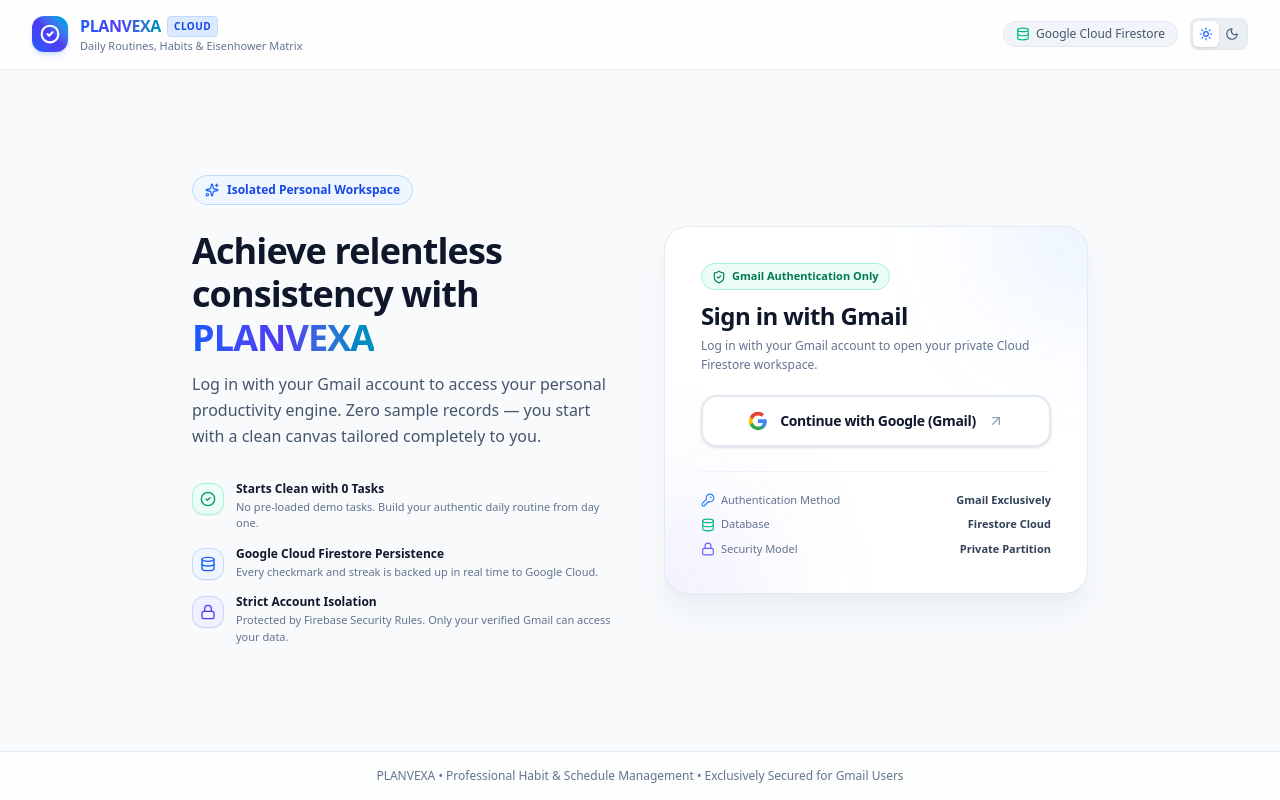
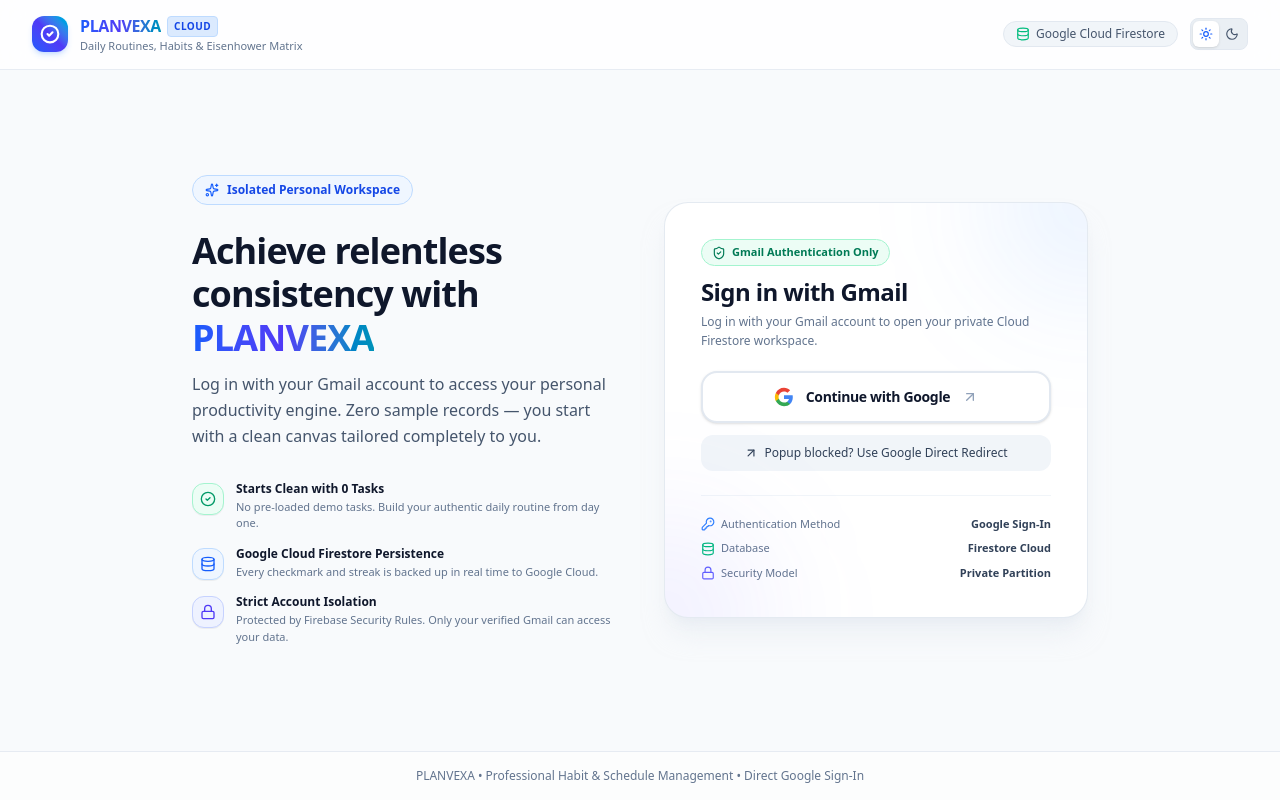
Before and after one commit to Princereddy/Tasks-Schedules-checklist-Tracker, a React (Vite) app: page / in a window 1280 px wide. Built offline with nearby package versions, Linux system fonts and the light colour scheme; no server answers.

Commit message:
feat: remove Gmail-only restriction for Google auth
Lifted the @gmail.com email domain requirement to support all Google-authenticated accounts. Updated authentication flow to better handle session restoration and clarified error messaging for Firebase configuration issues.

```diff
--- a/src/App.tsx
+++ b/src/App.tsx
@@ -712,7 +712,7 @@
 
   const unreadNotifsCount = notifications.filter((n) => !n.read).length;
 
-  // Full-Page Auth Wall: users must log in with Gmail first before accessing the dashboard
+  // Full-Page Auth Wall: users must log in with Google to access their workspace
   if (!currentUser) {
     return (
       <FullPageLogin
--- a/src/components/FullPageLogin.tsx
+++ b/src/components/FullPageLogin.tsx
@@ -22,7 +22,6 @@
 interface FullPageLoginProps {
   onGoogleOAuthLogin: () => Promise<void>;
   onGoogleRedirectLogin?: () => Promise<void>;
-  onGmailLogin?: (email: string, displayName?: string) => Promise<void>;
   themeMode: ThemeMode;
   onThemeChange: (mode: ThemeMode) => void;
 }
@@ -58,15 +57,19 @@
       if (code === 'auth/unauthorized-domain' || msg.includes('unauthorized-domain') || msg.includes('unauthorized domain')) {
         setUnauthorizedDomainNotice(true);
         setErrorMessage(
-          'Firebase Domain Authorization Required: This hosting domain is not yet in your Firebase Authorized Domains list.'
+          'Firebase Domain Authorization Notice: If you recently added planvexa.vercel.app to Firebase Authorized Domains, Google servers may take 1-3 minutes to propagate. Please verify your Firebase Console settings.'
+        );
+      } else if (code === 'auth/operation-not-allowed' || msg.includes('operation-not-allowed')) {
+        setErrorMessage(
+          'Google Provider Disabled: Google Sign-in provider is not enabled in Firebase Console (Authentication > Sign-in method > Google). Please enable it in Firebase Console.'
         );
       } else if (code === 'auth/popup-blocked' || msg.includes('popup') || msg.includes('blocked')) {
         setIsPopupBlocked(true);
         setErrorMessage(
-          'Your browser blocked the Google authentication popup. Please click "Open in New Tab" or use Direct Redirect.'
+          'Your browser blocked the Google authentication popup. Please click "Popup blocked? Use Google Direct Redirect" below or open in a new tab.'
         );
       } else if (code === 'auth/popup-closed-by-user') {
-        setErrorMessage('Sign-in popup was closed before completing. Please click below to try again.');
+        setErrorMessage('Sign-in popup was closed before completing. Please click Continue with Google to try again.');
       } else if (code === 'auth/cancelled-popup-request') {
         // Another popup was opened, ignore
       } else {
@@ -345,8 +348,8 @@
                 </div>
               )}
 
-              {/* Primary Google Login Button */}
-              <div className="space-y-4">
+              {/* Primary Google Login Button and Redirect Options */}
+              <div className="space-y-3">
                 <button
                   id="btn-google-login-primary"
                   type="button"
@@ -383,16 +386,29 @@
                         />
                       </svg>
                       <span className="text-sm font-bold text-slate-900 dark:text-white tracking-tight">
-                        {unauthorizedDomainNotice ? 'Retry Google Login' : 'Continue with Google (Gmail)'}
+                        {unauthorizedDomainNotice ? 'Retry Google Login' : 'Continue with Google'}
                       </span>
                       <ArrowUpRight className="w-4 h-4 text-slate-400 group-hover:text-blue-600 dark:group-hover:text-blue-400 transition-colors" />
                     </>
                   )}
                 </button>
 
+                {/* Direct Google Redirect button for blocked popups or mobile */}
+                {onGoogleRedirectLogin && (
+                  <button
+                    type="button"
+                    onClick={onGoogleRedirectLogin}
+                    disabled={isOAuthSubmitting}
+                    className="w-full py-2.5 px-3 rounded-xl bg-slate-100 hover:bg-slate-200 dark:bg-slate-800 dark:hover:bg-slate-700 text-slate-700 dark:text-slate-300 font-medium text-xs flex items-center justify-center gap-1.5 transition-colors cursor-pointer"
+                  >
+                    <ArrowUpRight className="w-3.5 h-3.5" />
+                    <span>Popup blocked? Use Google Direct Redirect</span>
+                  </button>
+                )}
+
                 {/* If in iframe: Helper link to open in new tab */}
                 {isInIframe && (
-                  <div className="text-center pt-1">
+                  <div className="text-center pt-0.5">
                     <button
                       type="button"
                       onClick={handleOpenInNewWindow}
@@ -412,7 +428,7 @@
                     <KeyRound className="w-3.5 h-3.5 text-blue-500" />
                     <span>Authentication Method</span>
                   </span>
-                  <span className="font-semibold text-slate-700 dark:text-slate-300">Gmail Exclusively</span>
+                  <span className="font-semibold text-slate-700 dark:text-slate-300">Google Sign-In</span>
                 </div>
                 <div className="flex items-center justify-between">
                   <span className="flex items-center gap-1.5 font-medium">
@@ -438,7 +454,7 @@
 
       {/* Footer */}
       <footer className="w-full border-t border-slate-200/80 dark:border-slate-800/80 py-4 px-4 text-center text-xs text-slate-500 dark:text-slate-400 bg-white/60 dark:bg-slate-900/60">
-        PLANVEXA • Professional Habit &amp; Schedule Management • Exclusively Secured for Gmail Users
+        PLANVEXA • Professional Habit &amp; Schedule Management • Direct Google Sign-In
       </footer>
 
     </div>
--- a/src/lib/firebase.ts
+++ b/src/lib/firebase.ts
@@ -121,12 +121,13 @@
       await saveUserProfileDoc(profile);
       emitAuthStateChange(profile);
     } else {
-      // If Firebase Auth is not active, maintain verified Gmail session if present
-      const stored = getStoredUserProfile();
-      if (stored && (stored.authProvider === 'gmail' || stored.email?.endsWith('@gmail.com'))) {
+      // If Firebase Auth is not active or still restoring, maintain existing active session
+      const stored = getStoredUserProfile() || cachedUserProfile;
+      if (stored && stored.uid) {
         callback(stored);
       } else {
-        emitAuthStateChange(null);
+        // Only deliver null if there is genuinely no stored session
+        callback(null);
       }
     }
   });
@@ -229,18 +230,11 @@
   try {
     const result = await signInWithPopup(auth, googleProvider);
     const user = result.user;
-    const userEmail = (user.email || '').toLowerCase();
-
-    // Enforce Gmail account requirement
-    if (userEmail && !userEmail.endsWith('@gmail.com') && !userEmail.endsWith('.google.com')) {
-      await signOut(auth);
-      throw new Error('Access is restricted to Gmail accounts (@gmail.com). Please select a Gmail account to proceed.');
-    }
 
     const profile: UserProfile = {
       uid: user.uid,
       email: user.email,
-      displayName: user.displayName || 'Google User',
+      displayName: user.displayName || user.email?.split('@')[0] || 'Google User',
       photoURL: user.photoURL,
       authProvider: 'google.com',
     };
```
